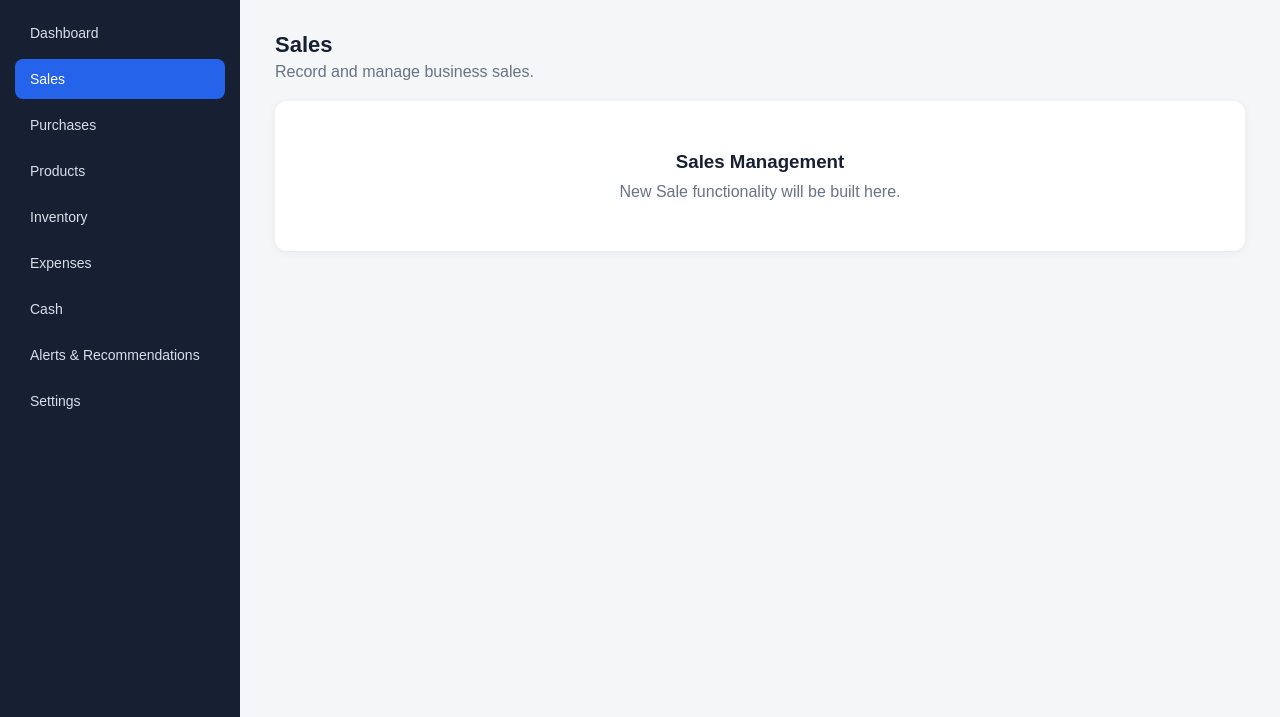
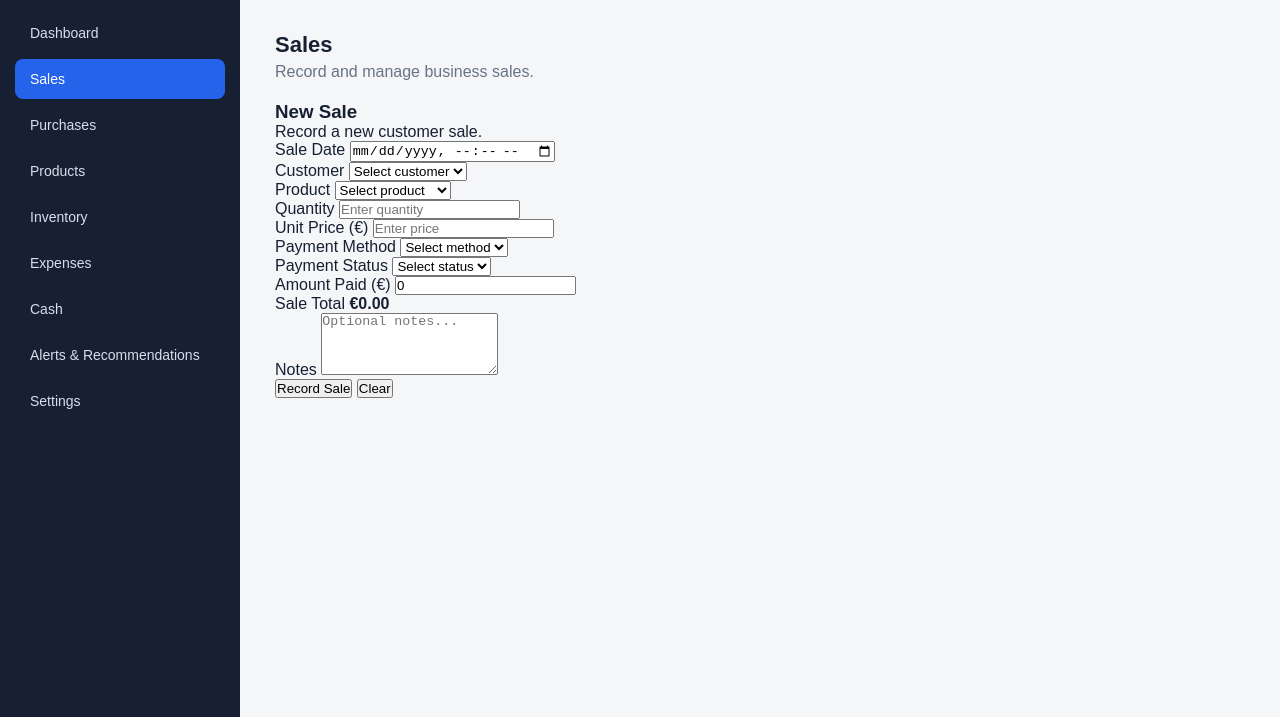
Before and after one commit to ade345/business-decision-app, a plain HTML site: page index.html in a window 1280 px wide. Both pictures are taken after a click on the button "Sales". Shown: the part 83-800 px from the top of the page. Drawn offline with Linux system fonts and the light colour scheme.

Commit message:
Update index.html

```diff
--- a/index.html
+++ b/index.html
@@ -158,16 +158,141 @@
             <!-- Other Pages -->
 
             <section id="sales" class="page">
-                <div class="page-heading">
-                    <h2>Sales</h2>
-                    <p>Record and manage business sales.</p>
+
+    <div class="page-heading">
+        <h2>Sales</h2>
+        <p>Record and manage business sales.</p>
+    </div>
+
+    <div class="form-card">
+
+        <div class="form-header">
+            <div>
+                <h3>New Sale</h3>
+                <p>Record a new customer sale.</p>
+            </div>
+        </div>
+
+        <form id="sales-form">
+
+            <div class="form-grid">
+
+                <div class="form-group">
+                    <label for="sale-date">Sale Date</label>
+                    <input
+                        type="datetime-local"
+                        id="sale-date"
+                        required
+                    >
                 </div>
 
-                <div class="empty-page">
-                    <h3>Sales Management</h3>
-                    <p>New Sale functionality will be built here.</p>
+                <div class="form-group">
+                    <label for="customer">Customer</label>
+                    <select id="customer" required>
+                        <option value="">Select customer</option>
+                        <option value="1">Customer 1</option>
+                    </select>
                 </div>
-            </section>
+
+                <div class="form-group">
+                    <label for="product">Product</label>
+                    <select id="product" required>
+                        <option value="">Select product</option>
+                        <option value="1">USB-C Charger</option>
+                        <option value="2">USB Cable</option>
+                        <option value="3">Phone Case</option>
+                    </select>
+                </div>
+
+                <div class="form-group">
+                    <label for="quantity">Quantity</label>
+                    <input
+                        type="number"
+                        id="quantity"
+                        min="1"
+                        step="0.01"
+                        placeholder="Enter quantity"
+                        required
+                    >
+                </div>
+
+                <div class="form-group">
+                    <label for="unit-price">Unit Price (€)</label>
+                    <input
+                        type="number"
+                        id="unit-price"
+                        min="0"
+                        step="0.01"
+                        placeholder="Enter price"
+                        required
+                    >
+                </div>
+
+                <div class="form-group">
+                    <label for="payment-method">Payment Method</label>
+                    <select id="payment-method" required>
+                        <option value="">Select method</option>
+                        <option value="CASH">Cash</option>
+                        <option value="CARD">Card</option>
+                        <option value="BANK_TRANSFER">
+                            Bank Transfer
+                        </option>
+                    </select>
+                </div>
+
+                <div class="form-group">
+                    <label for="payment-status">Payment Status</label>
+                    <select id="payment-status" required>
+                        <option value="">Select status</option>
+                        <option value="PAID">Paid</option>
+                        <option value="PARTIAL">Partial</option>
+                        <option value="UNPAID">Unpaid</option>
+                    </select>
+                </div>
+
+                <div class="form-group">
+                    <label for="amount-paid">Amount Paid (€)</label>
+                    <input
+                        type="number"
+                        id="amount-paid"
+                        min="0"
+                        step="0.01"
+                        value="0"
+                        required
+                    >
+                </div>
+
+            </div>
+
+            <div class="total-box">
+                <span>Sale Total</span>
+                <strong id="sale-total">€0.00</strong>
+            </div>
+
+            <div class="form-group">
+                <label for="sale-notes">Notes</label>
+                <textarea
+                    id="sale-notes"
+                    rows="4"
+                    placeholder="Optional notes..."
+                ></textarea>
+            </div>
+
+            <div class="form-actions">
+                <button type="submit" class="primary-button">
+                    Record Sale
+                </button>
+
+                <button type="reset" class="secondary-button">
+                    Clear
+                </button>
+            </div>
+
+        </form>
+
+    </div>
+
+</section>
 
 
             <section id="purchases" class="page">
```
